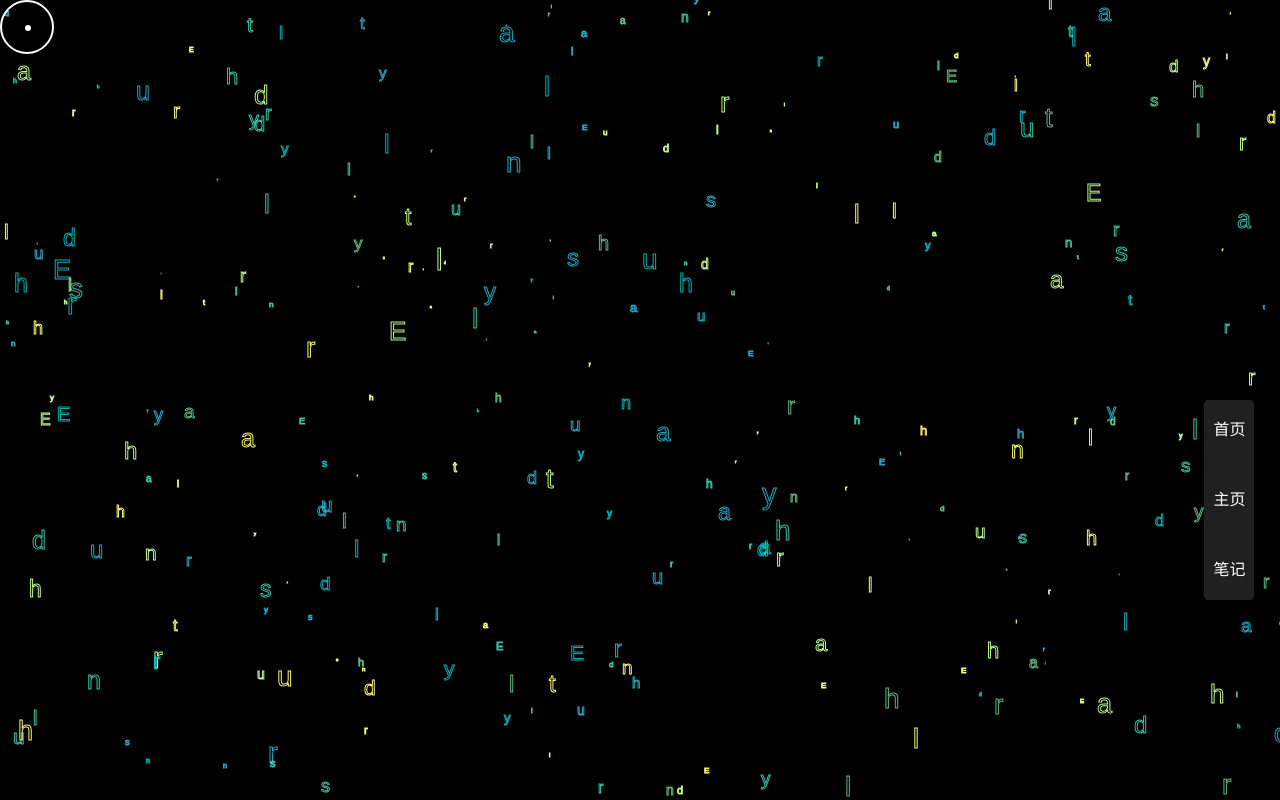
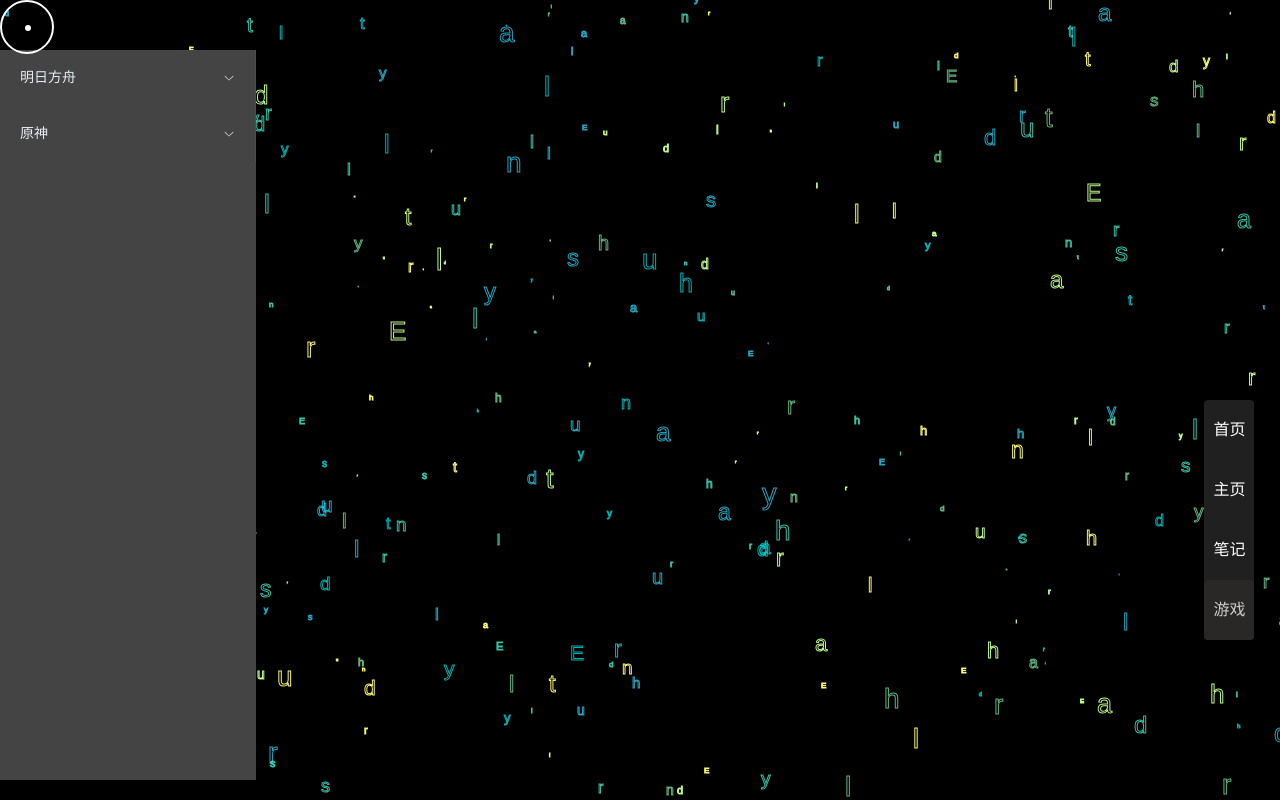
Before and after one commit to Enhydra-lutris-tl/myVueTest, a Vue app: page /IndexGames in a window 1280 px wide. Before the commit this address had no page. Built offline with nearby package versions, Linux system fonts and the light colour scheme.

Commit message:
增加游戏板块导航--2022.7.24.02

```diff
--- a/src/App.vue
+++ b/src/App.vue
@@ -3,6 +3,7 @@
     <router-link to='/IndexBody' class="navigationButton" active-class="active">首页</router-link>
     <router-link to='/IndexHomePage' class="navigationButton" active-class="active">主页</router-link>
     <router-link to="/IndexNotes" class="navigationButton" active-class="active">笔记</router-link>
+    <router-link to="/IndexGames" class="navigationButton" active-class="active">游戏</router-link>
   </div>
   <router-view v-slot="{Component}">
     <transition name="fade" >
@@ -237,7 +238,6 @@ canvas{
   justify-content: space-between;
   flex-direction: column;
   width: 50px;
-  height: 200px;
   border-radius: 4px;
   right: 2%;
   top: 50%;
--- a/src/components/PersonTodo.vue
+++ b/src/components/PersonTodo.vue
@@ -615,7 +615,7 @@ h1{
 .todoOverTitle{
   color: white;
   font-weight: bold;
-  margin: 15px 0 0 15px;
+  margin: 15px 0 0 5%;
   text-align: left;
 }
 
--- /dev/null
+++ b/src/pages/IndexGames.vue
@@ -0,0 +1,54 @@
+<template>
+  <div class="back">
+    <div class="menuBOX">
+      <el-menu>
+        <el-sub-menu index="1">
+          <template #title>
+            <span>明日方舟</span>
+          </template>
+          <el-menu-item index="1-1">阵营</el-menu-item>
+          <el-menu-item index="1-2">角色</el-menu-item>
+          <el-sub-menu index="1-3">
+            <template #title>故事</template>
+            <el-menu-item index="1-3-1">三级标题1</el-menu-item>
+            <el-menu-item index="1-3-2">三级标题1</el-menu-item>
+          </el-sub-menu>
+        </el-sub-menu>
+        <el-sub-menu index="2">
+          <template #title>
+            <span>原神</span>
+          </template>
+          <el-menu-item index="2-1">地区</el-menu-item>
+          <el-menu-item index="2-2">角色</el-menu-item>
+          <el-sub-menu index="2-3">
+            <template #title>故事</template>
+            <el-menu-item index="2-3-1">三级标题1</el-menu-item>
+            <el-menu-item index="2-3-2">三级标题1</el-menu-item>
+          </el-sub-menu>
+        </el-sub-menu>
+      </el-menu>
+    </div>
+  </div>
+</template>
+
+<script>
+export default {
+  name: "IndexGames"
+}
+</script>
+
+<style scoped>
+.back{
+  position: absolute;
+  display: flex;
+  height: calc(100vh - 70px);
+  width: 100%;
+  padding: 50px 0 20px 0;
+  overflow: hidden;
+  color: white;
+}
+.menuBOX{
+  background: #444444;
+  width: 20%;
+}
+</style>
--- a/src/pages/IndexNotes.vue
+++ b/src/pages/IndexNotes.vue
@@ -33,7 +33,6 @@ export default {
   flex-direction: column;
   align-items: center;
   width: 18%;
-  height: auto;
   background: rgb(32,32,32);
   margin: 0 1% 0 18%;
 }
--- a/src/router/index.js
+++ b/src/router/index.js
@@ -3,6 +3,7 @@ import IndexHomePage from '../pages/IndexHomePage'
 import IndexBody from "@/pages/IndexBody";
 import IndexNotes from "@/pages/IndexNotes"
 import NoteContent from "@/pages/NoteContent";
+import IndexGames from "@/pages/IndexGames";
 const routerWebHistory = createWebHistory()
 
 const router = createRouter({
@@ -31,6 +32,10 @@ const router = createRouter({
                     component:NoteContent,
                 }
             ]
+        },
+        {
+            path:'/IndexGames',
+            component:IndexGames,
         }
 
     ]
```
Also changed, not shown: 1 other file (tests, documents, lock files or other folders).
